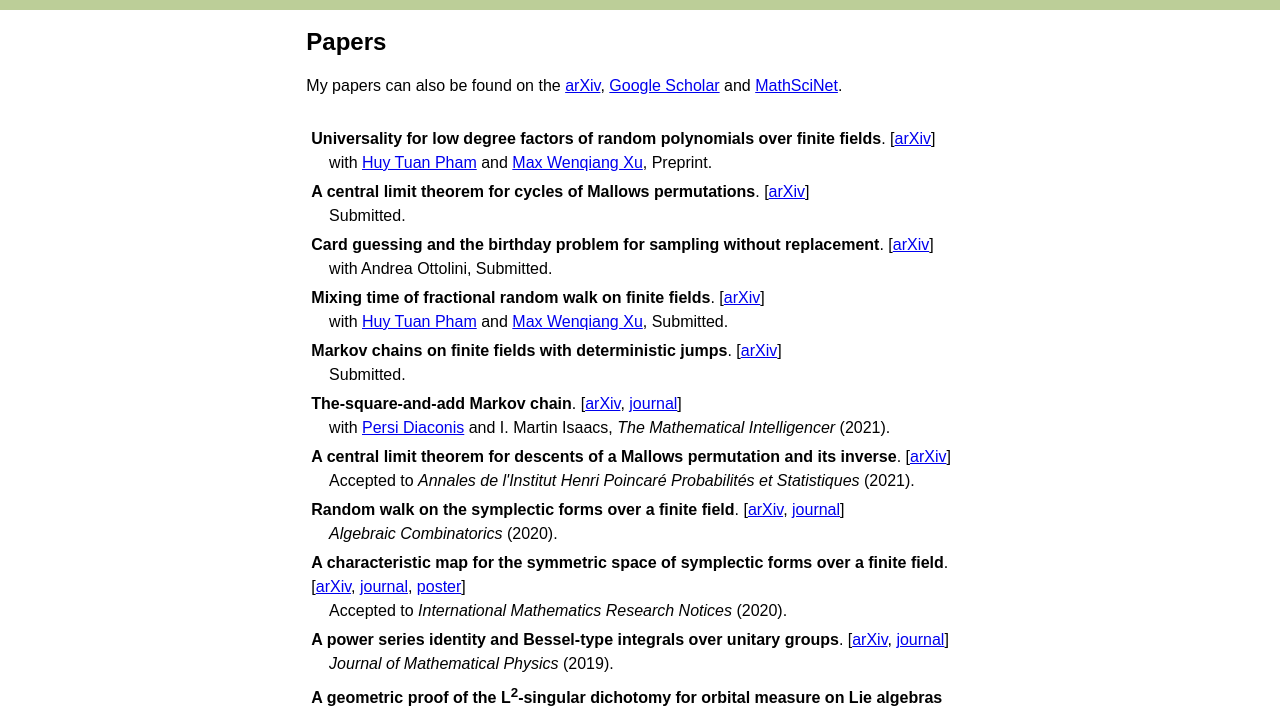
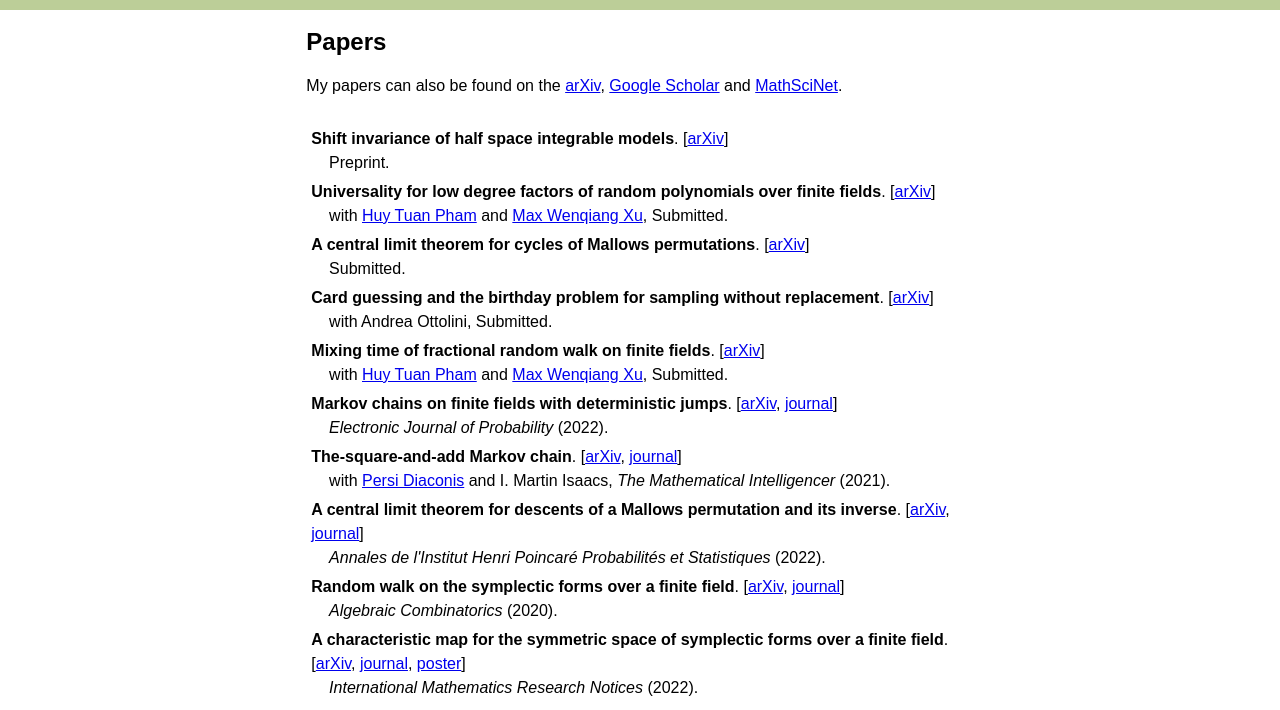
Before and after one commit to he-jimmy/he-jimmy.github.io, a plain HTML site: page research.html in a window 1280 px wide. Shown: the part 90-800 px from the top of the page. Drawn offline with Linux system fonts and the light colour scheme.

Commit message:
Add files via upload

```diff
--- a/research.html
+++ b/research.html
@@ -136,24 +136,26 @@
 				<h2>Papers</h2>
 				My papers can also be found on the <a href="https://arxiv.org/a/he_j_4.html">arXiv</a>, <a href="https://scholar.google.com/citations?user=tX_10D0AAAAJ&hl=en">Google Scholar</a> and <a href="https://mathscinet.ams.org/mathscinet/MRAuthorID/1174813">MathSciNet</a>.<br><br>
 				<ul style="list-style-type:none;">
+                    <li><b>Shift invariance of half space integrable models</b>. [<a href="https://arxiv.org/abs/2205.13029">arXiv</a>]
+						<br>&nbsp;&nbsp;&nbsp;&nbsp;Preprint.</li>
                     <li><b>Universality for low degree factors of random polynomials over finite fields</b>. [<a href="https://arxiv.org/abs/2201.06156">arXiv</a>]
-						<br>&nbsp;&nbsp;&nbsp;&nbsp;with <a href="https://web.stanford.edu/~huypham/">Huy Tuan Pham</a> and <a href="https://sites.google.com/view/maxxu">Max Wenqiang Xu</a>, Preprint.</li>
+						<br>&nbsp;&nbsp;&nbsp;&nbsp;with <a href="https://web.stanford.edu/~huypham/">Huy Tuan Pham</a> and <a href="https://sites.google.com/view/maxxu">Max Wenqiang Xu</a>, Submitted.</li>
                     <li><b>A central limit theorem for cycles of Mallows permutations</b>. [<a href="https://arxiv.org/abs/2112.09789">arXiv</a>]
 						<br>&nbsp;&nbsp;&nbsp;&nbsp;Submitted.</li>
 					<li><b>Card guessing and the birthday problem for sampling without replacement</b>. [<a href="https://arxiv.org/abs/2108.07355">arXiv</a>]
 						<br>&nbsp;&nbsp;&nbsp;&nbsp;with Andrea Ottolini, Submitted.</li>
 					<li><b>Mixing time of fractional random walk on finite fields</b>. [<a href="https://arxiv.org/abs/2102.02781">arXiv</a>]
 						<br>&nbsp;&nbsp;&nbsp;&nbsp;with <a href="https://web.stanford.edu/~huypham/">Huy Tuan Pham</a> and <a href="https://sites.google.com/view/maxxu">Max Wenqiang Xu</a>, Submitted.</li>
-					<li><b>Markov chains on finite fields with deterministic jumps</b>. [<a href="https://arxiv.org/abs/2010.10668">arXiv</a>]
-						<br>&nbsp;&nbsp;&nbsp;&nbsp;Submitted.</li>
+					<li><b>Markov chains on finite fields with deterministic jumps</b>. [<a href="https://arxiv.org/abs/2010.10668">arXiv</a>, <a href="https://doi.org/10.1214/22-EJP757">journal<a>]
+						<br>&nbsp;&nbsp;&nbsp;&nbsp;<i>Electronic Journal of Probability</i> (2022).</li>
 					<li><b>The-square-and-add Markov chain</b>. [<a href="https://arxiv.org/abs/2008.11253">arXiv</a>, <a href="https://doi.org/10.1007/s00283-021-10058-w">journal</a>]
 						<br>&nbsp;&nbsp;&nbsp;&nbsp;with <a href="https://statweb.stanford.edu/~ckirby/diaconis/">Persi Diaconis</a> and I. Martin Isaacs, <i>The Mathematical Intelligencer</i> (2021).</li>
-					<li><b>A central limit theorem for descents of a Mallows permutation and its inverse</b>. [<a href="https://arxiv.org/abs/2005.09802">arXiv</a>]
-						<br>&nbsp;&nbsp;&nbsp;&nbsp;Accepted to <i>Annales de l'Institut Henri Poincaré Probabilités et Statistiques</i> (2021).</li>
+					<li><b>A central limit theorem for descents of a Mallows permutation and its inverse</b>. [<a href="https://arxiv.org/abs/2005.09802">arXiv</a>,  <a href="https://doi.org/10.1214/21-AIHP1167">journal</a>]
+						<br>&nbsp;&nbsp;&nbsp;&nbsp;<i>Annales de l'Institut Henri Poincaré Probabilités et Statistiques</i> (2022).</li>
 					<li><b>Random walk on the symplectic forms over a finite field</b>. [<a href="https://arxiv.org/abs/1910.10823">arXiv</a>, <a href="https://doi.org/10.5802/alco.131">journal</a>]
 						<br>&nbsp;&nbsp;&nbsp;&nbsp;<i>Algebraic Combinatorics</i> (2020).</li>
 					<li><b>A characteristic map for the symmetric space of symplectic forms over a finite field</b>. [<a href="https://arxiv.org/abs/1906.05966">arXiv</a>, <a href="https://doi.org/10.1093/imrn/rnaa309">journal</a>, <a href="posters/FPSAC_2020_Poster.pdf">poster</a>]
-						<br>&nbsp;&nbsp;&nbsp;&nbsp;Accepted to <i>International Mathematics Research Notices</i> (2020).</li>
+						<br>&nbsp;&nbsp;&nbsp;&nbsp;<i>International Mathematics Research Notices</i> (2022).</li>
 					<li><b>A power series identity and Bessel-type integrals over unitary groups</b>. [<a href="https://arxiv.org/abs/1806.02441">arXiv</a>, <a href="https://doi.org/10.1063/1.5057711">journal</a>]
 						<br>&nbsp;&nbsp;&nbsp;&nbsp;<i>Journal of Mathematical Physics</i> (2019).</li>
 					<li><b>A geometric proof of the L<sup>2</sup>-singular dichotomy for orbital measure on Lie algebras and groups</b>. [<a href="https://arxiv.org/abs/1611.09105">arXiv</a>, <a href="https://doi.org/10.1007/s40574-017-0154-9">journal</a>]
```
